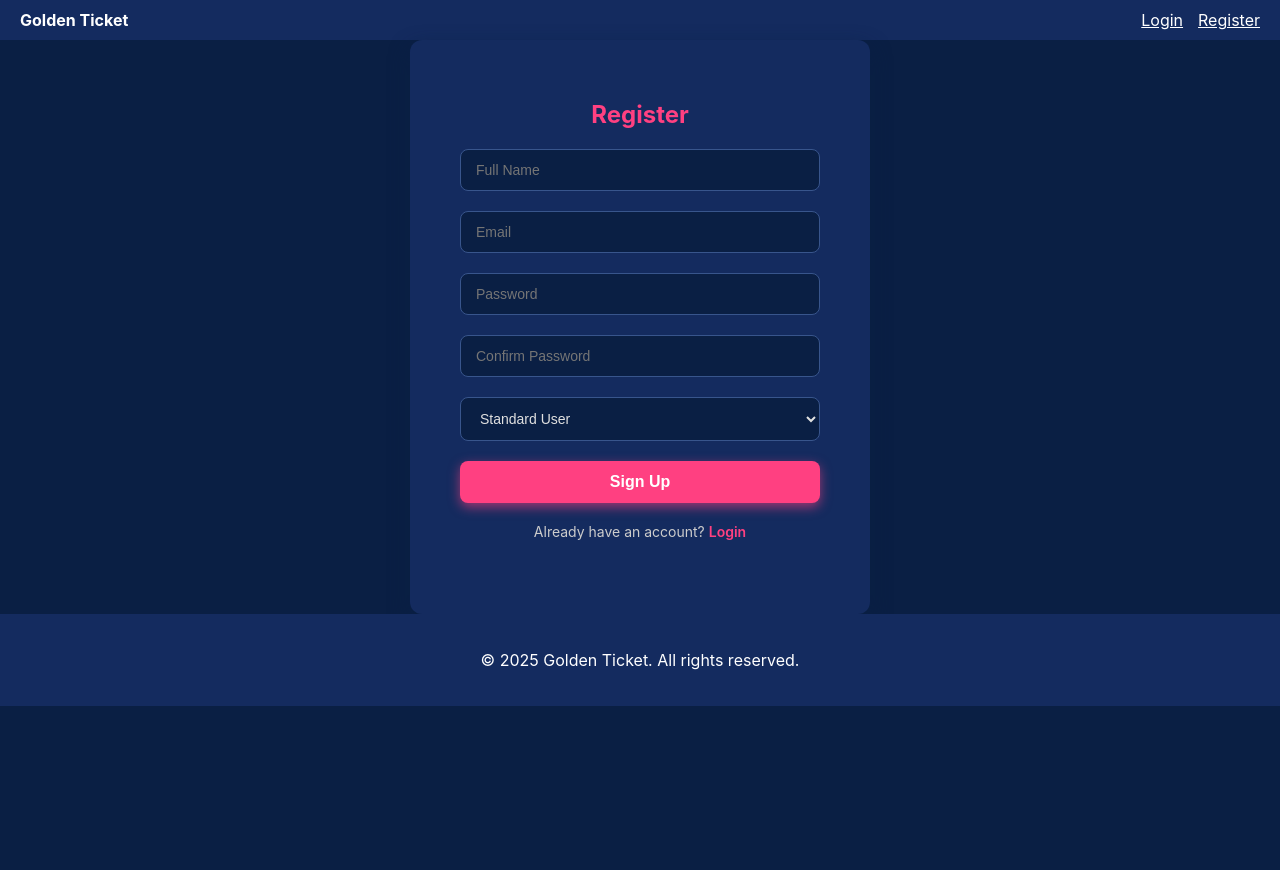
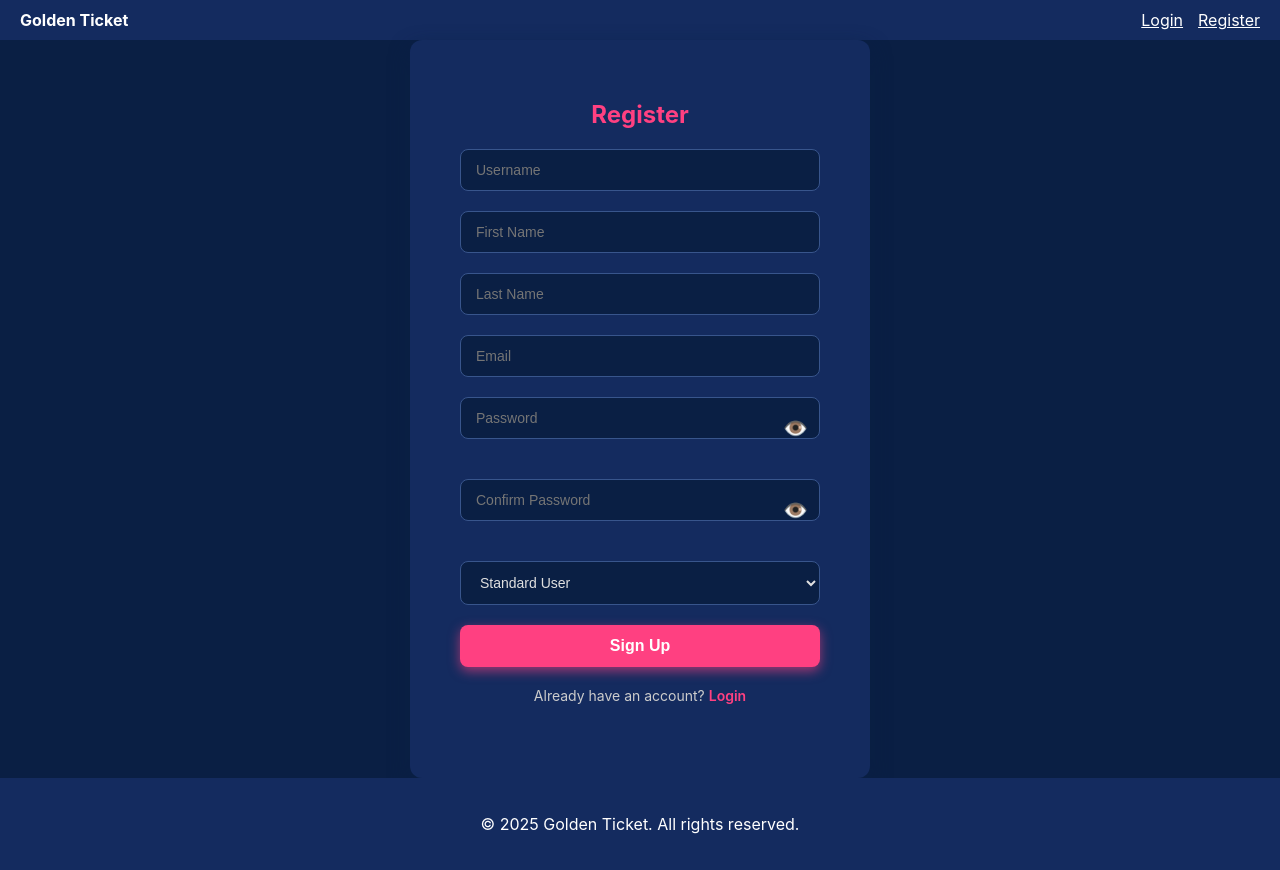
Before and after one commit to Youstina-Raouf/Software-Project-v1.0, a React (Create React App) app in the folder client/: page /register in a window 1280 px wide. Before the commit the page ends 800 px from the top, so only its background shows below. Built offline with nearby package versions, Linux system fonts and the light colour scheme; no server answers.

Commit message:
last name and username and eye password

```diff
--- a/client/src/Login.css
+++ b/client/src/Login.css
@@ -121,3 +121,34 @@ body {
 .signup-text a:hover {
   text-decoration: underline;
 }
+
+.password-field {
+  position: relative;
+  margin-bottom: 20px;
+}
+
+.password-field input {
+  width: 100%;
+  padding: 12px 15px;
+  padding-right: 40px;
+  border: 1px solid #38558c;
+  border-radius: 8px;
+  font-size: 14px;
+  background-color: #0a1f44;
+  color: #e0e0e0;
+  box-sizing: border-box;
+}
+
+.toggle-eye {
+  position: absolute;
+  top: 50%;
+  right: 12px;
+  transform: translateY(-50%);
+  cursor: pointer;
+  font-size: 20px;
+  color: #ccc;
+  display: flex;
+  align-items: center;
+  justify-content: center;
+  height: 100%;
+}
--- a/client/src/Register.js
+++ b/client/src/Register.js
@@ -7,13 +7,17 @@ export default function Register() {
   const navigate = useNavigate();
 
   const [formData, setFormData] = useState({
-    name: '',
+    username: '',
+    firstName: '',
+    lastName: '',
     email: '',
     password: '',
     confirmPassword: '',
-    role: 'User',
+    role: 'Standard'
   });
 
+  const [showPassword, setShowPassword] = useState(false);
+  const [showConfirm, setShowConfirm] = useState(false);
   const [error, setError] = useState('');
 
   const handleChange = (e) => {
@@ -27,9 +31,9 @@ export default function Register() {
     e.preventDefault();
     setError('');
 
-    const { name, email, password, confirmPassword, role } = formData;
+    const { username, firstName, lastName, email, password, confirmPassword, role } = formData;
 
-    if (!name || !email || !password || !confirmPassword) {
+    if (!username || !firstName || !lastName || !email || !password || !confirmPassword) {
       setError('All fields are required');
       return;
     }
@@ -40,14 +44,18 @@ export default function Register() {
     }
 
     try {
-      await axios.post(
-        '/api/auth/register',
-        { name, email, password, role },
-        { withCredentials: true }
-      );
+      await axios.post('/api/users/register', {
+        username,
+        firstName,
+        lastName,
+        email,
+        password,
+        role
+      }, { withCredentials: true });
 
       navigate('/login');
     } catch (err) {
+      console.error(err.response?.data);
       setError(err.response?.data?.message || 'Registration failed');
     }
   };
@@ -60,9 +68,27 @@ export default function Register() {
       <form onSubmit={handleSubmit}>
         <input
           type="text"
-          name="name"
-          placeholder="Full Name"
-          value={formData.name}
+          name="username"
+          placeholder="Username"
+          value={formData.username}
+          onChange={handleChange}
+          required
+        />
+
+        <input
+          type="text"
+          name="firstName"
+          placeholder="First Name"
+          value={formData.firstName}
+          onChange={handleChange}
+          required
+        />
+
+        <input
+          type="text"
+          name="lastName"
+          placeholder="Last Name"
+          value={formData.lastName}
           onChange={handleChange}
           required
         />
@@ -76,31 +102,36 @@ export default function Register() {
           required
         />
 
+        <div className="password-field">
           <input
-          type="password"
+            type={showPassword ? 'text' : 'password'}
             name="password"
             placeholder="Password"
             value={formData.password}
             onChange={handleChange}
             required
           />
+          <span onClick={() => setShowPassword(prev => !prev)} className="toggle-eye">
+            {showPassword ? '🙈' : '👁️'}
+          </span>
+        </div>
 
+        <div className="password-field">
           <input
-          type="password"
+            type={showConfirm ? 'text' : 'password'}
             name="confirmPassword"
             placeholder="Confirm Password"
             value={formData.confirmPassword}
             onChange={handleChange}
             required
           />
+          <span onClick={() => setShowConfirm(prev => !prev)} className="toggle-eye">
+            {showConfirm ? '🙈' : '👁️'}
+          </span>
+        </div>
 
-        <select
-          name="role"
-          value={formData.role}
-          onChange={handleChange}
-          required
-        >
-          <option value="User">Standard User</option>
+        <select name="role" value={formData.role} onChange={handleChange}>
+          <option value="Standard">Standard User</option>
           <option value="Organizer">Event Organizer</option>
         </select>
 
```
Lines whose indentation alone changed are shown as unchanged.
